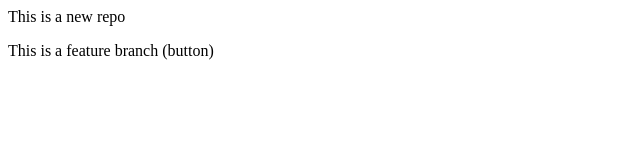
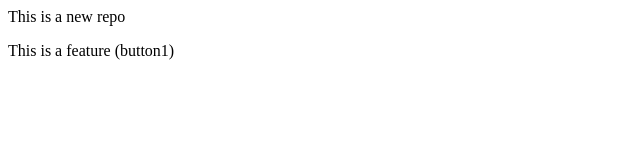
Before and after one commit to princyym/localrepo, a plain HTML site: page index.html in a window 1280 px wide. Shown: the full height of the page, 0-640 px from the left. Drawn offline with Linux system fonts and the light colour scheme.

Commit message:
add button1

```diff
--- a/index.html
+++ b/index.html
@@ -1,2 +1,2 @@
 <p>This is a new repo </p>
-<p>This is a feature branch (button)</p>
+<p>This is a feature (button1)</p>
```
